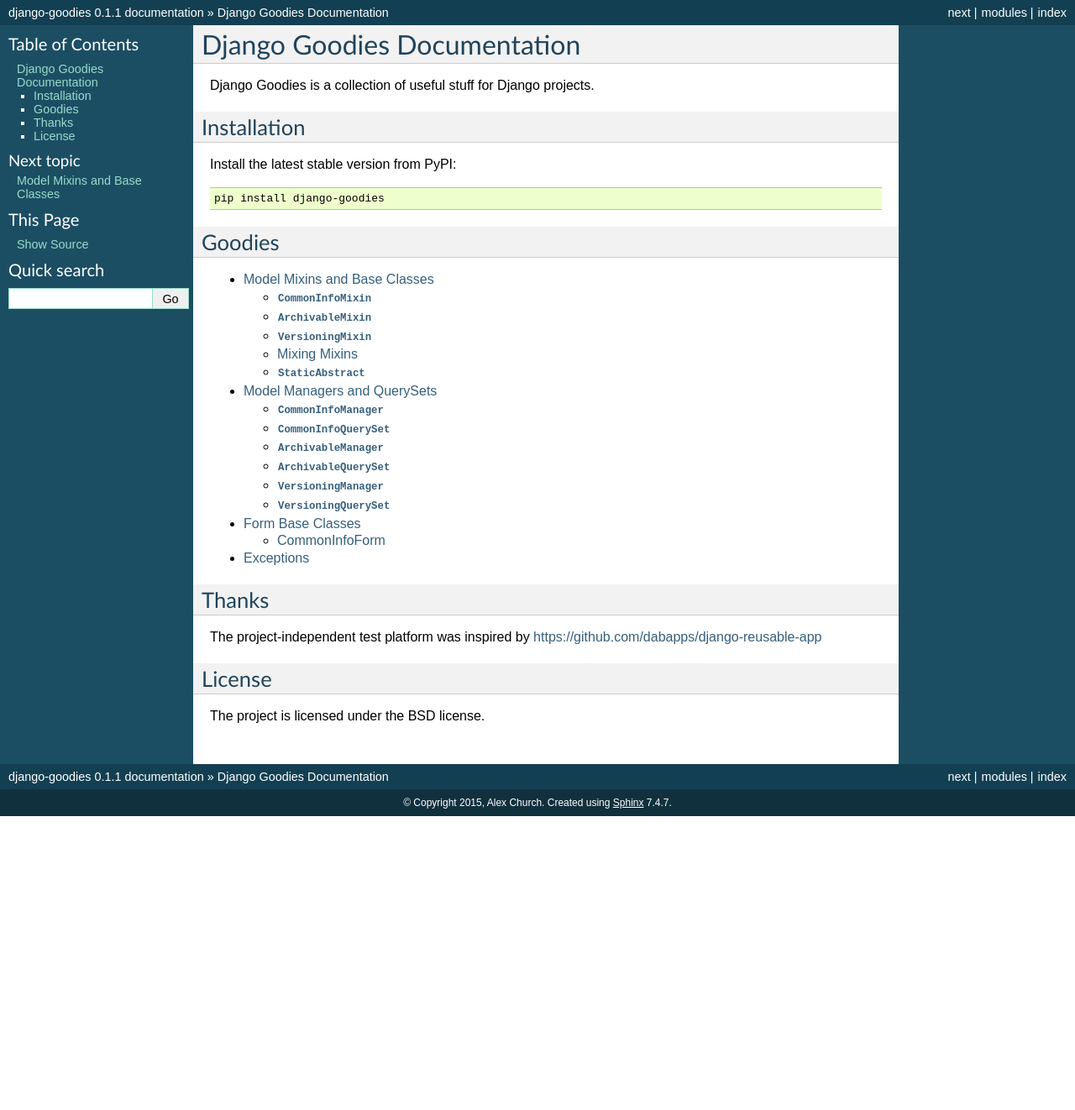
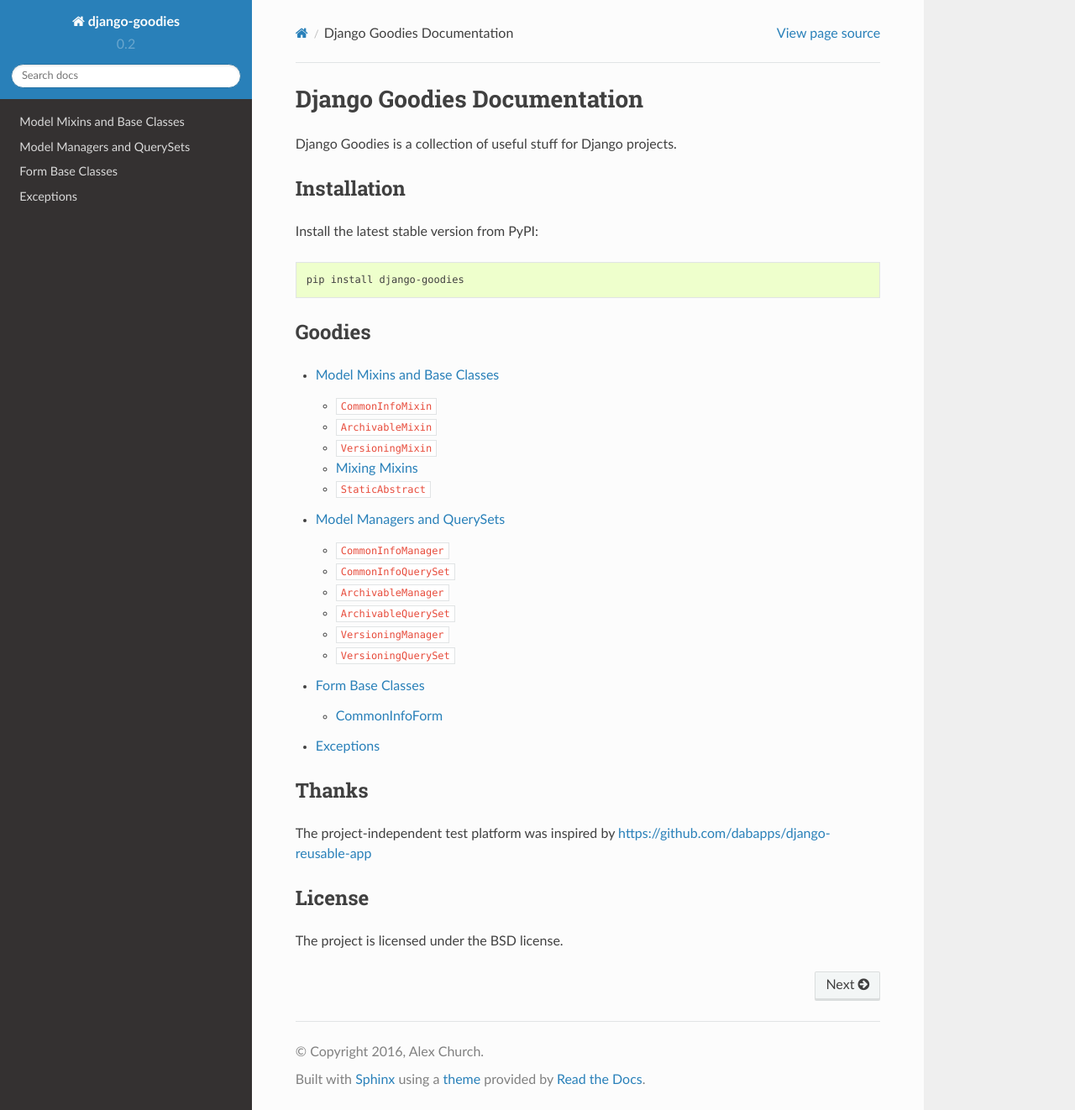
Before and after one commit to oogles/djem, a Sphinx documentation site: the page built from docs/index.rst, in a window 1280 px wide and 1322 px high. Shown: the whole window at 84% size. Built offline with Sphinx 7.4.7 and the Read the Docs theme 2.0.0, drawn with Linux system fonts in a browser that asks for light colours.

Commit message:
Updated to vagrant-django 0.3 and updated docs conf.

```diff
--- a/docs/conf.py
+++ b/docs/conf.py
@@ -20,8 +20,9 @@
 # documentation root, use os.path.abspath to make it absolute, like shown here.
 sys.path.insert(0, os.path.abspath('..'))
 
-from django.conf import settings
-settings.configure()
+import django
+os.environ['DJANGO_SETTINGS_MODULE'] = 'test_settings'
+django.setup()
 
 # -- General configuration ------------------------------------------------
 
@@ -47,16 +48,16 @@
 
 # General information about the project.
 project = u'django-goodies'
-copyright = u'2015, Alex Church'
+copyright = u'2016, Alex Church'
 
 # The version info for the project you're documenting, acts as replacement for
 # |version| and |release|, also used in various other places throughout the
 # built documents.
 #
 # The short X.Y version.
-version = '0.1'
+version = '0.2'
 # The full version, including alpha/beta/rc tags.
-release = '0.1.1'
+release = '0.2'
 
 # The language for content autogenerated by Sphinx. Refer to documentation
 # for a list of supported languages.
@@ -101,7 +102,16 @@
 
 # The theme to use for HTML and HTML Help pages.  See the documentation for
 # a list of builtin themes.
-html_theme = 'default'
+
+# on_rtd is whether we are on readthedocs.org, this line of code grabbed from docs.readthedocs.org
+on_rtd = os.environ.get('READTHEDOCS', None) == 'True'
+
+# Only import and set the theme if we're building docs locally. Otherwise,
+# readthedocs uses their theme by default, so no need to specify it.
+if not on_rtd:
+    import sphinx_rtd_theme
+    html_theme = 'sphinx_rtd_theme'
+    html_theme_path = [sphinx_rtd_theme.get_html_theme_path()]
 
 # Theme options are theme-specific and customize the look and feel of a theme
 # further.  For a list of options available for each theme, see the
```
Also changed, not shown: 22 other files.
